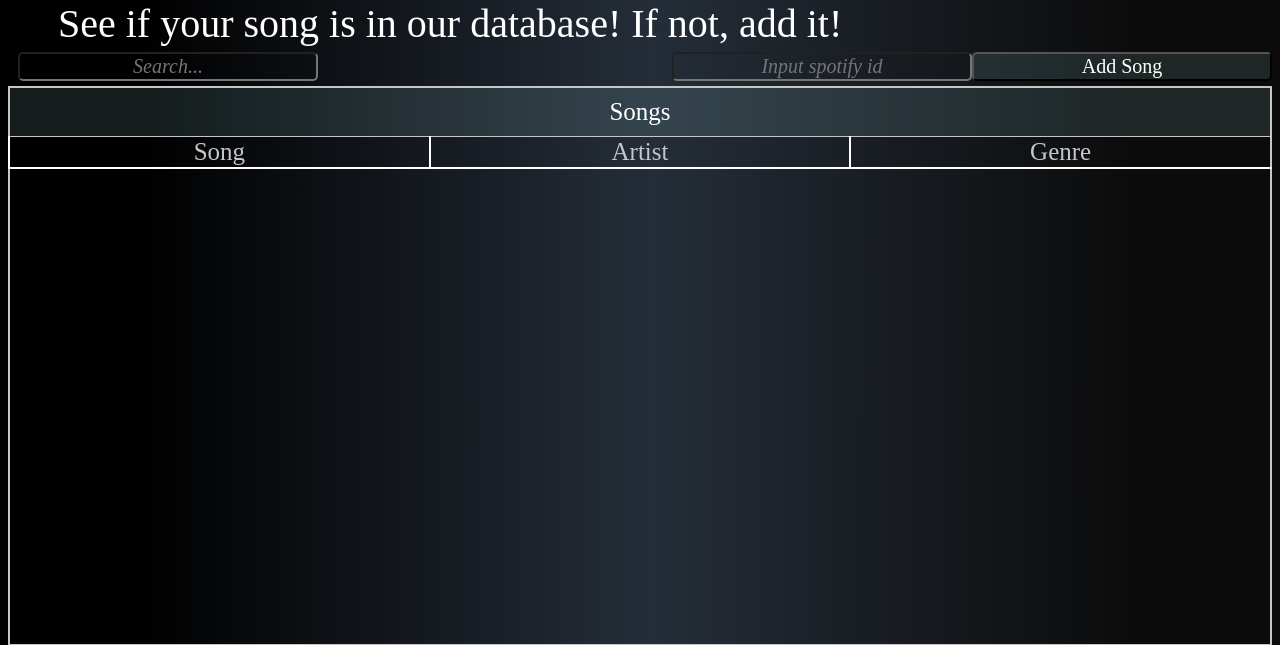
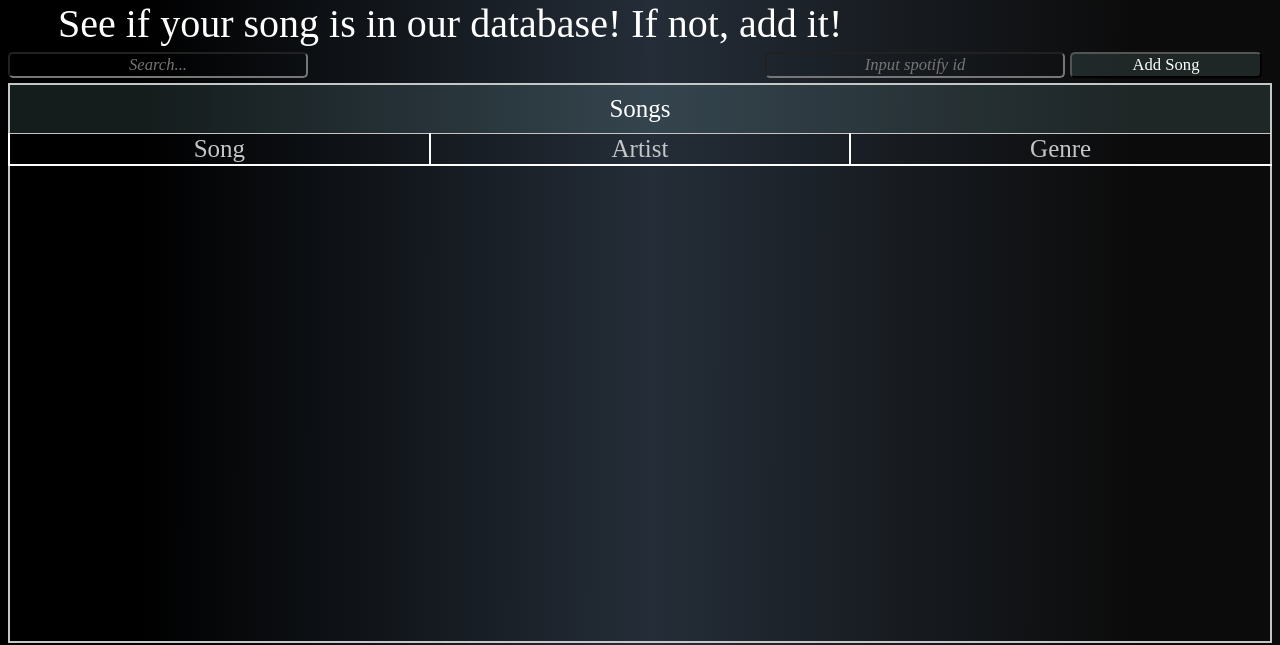
Before and after one commit to elnathanau1/CS411Project, a Django app: page /songs/ in a window 1280 px wide. Shown: the part 68-713 px from the top of the page. Run offline with Django 3.2, Linux system fonts and the light colour scheme; data that the repository does not hold is empty; parts of the project's set-up code (start-up, migrations or seed data) failed here and were passed over.

Commit message:
fixing group_view

```diff
--- a/django/spotifyapp_1/static/css/style3.css
+++ b/django/spotifyapp_1/static/css/style3.css
@@ -327,18 +327,19 @@ td {
 }
 
 button {
+  margin-left: 5px;
+  margin-right: 5px;
   margin-top: 5px;
   margin-bottom: 5px;
   position: relative;
-  float: left;
+  float: right;
   text-decoration:none;
-  font-size: 20px;
+  font-size: 1.3vw;
   color: white;
-  left: 10px;
   background-color: rgba(180, 255, 255, .11);
   border-radius: 5px;
   text-align: center;
-  width: 300px;
+  width: 15vw;
 }
 
 button:hover {
@@ -352,10 +353,9 @@ input {
   margin-bottom: 5px;
   position: relative;
   float: left;
-  left: 10px;
   text-decoration:none;
   font-style: italic;
-  font-size: 20px;
+  font-size: 1.3vw;
   color: white;
   background-color: rgba(0,0,0,0);
   border-radius: 5px;
@@ -386,3 +386,22 @@ input {
     color: green;
   }
 }
+
+
+.left{
+  margin-left: 20px;
+  width: 40vw;
+  position: relative;
+  float: left;
+}
+
+.right{
+  margin-right: 20px;
+  width: 54vw;
+  position: relative;
+  float: right;
+}
+
+#leave:hover{
+  color: red;
+}
```
